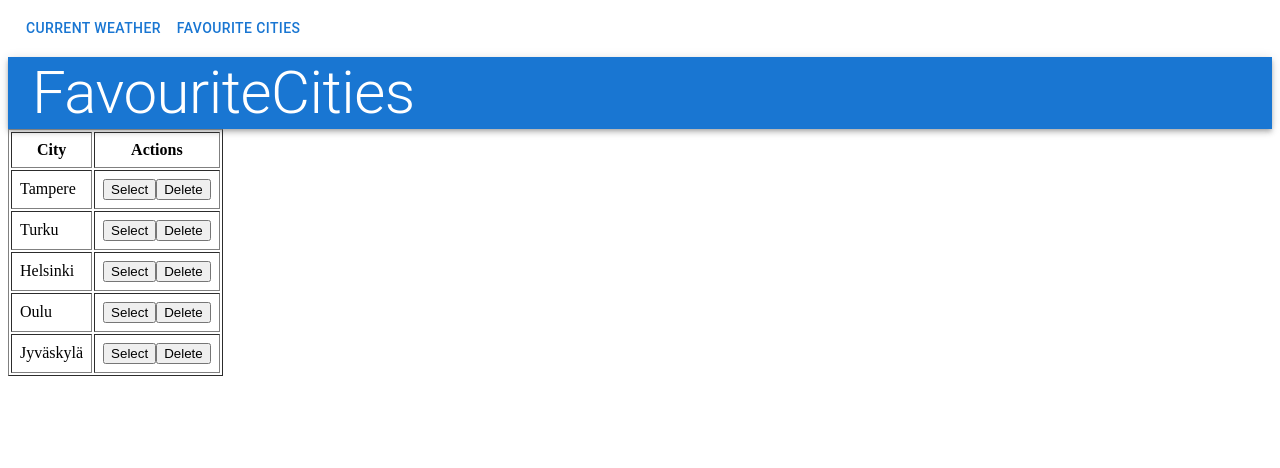
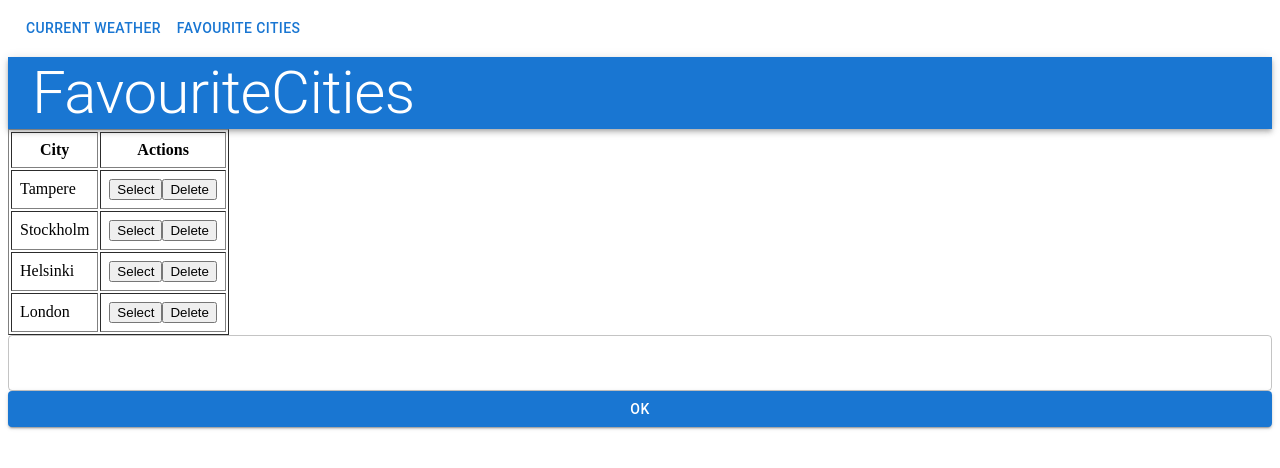
Before and after one commit to tonytorp/ReactSep2025, a React (Vite) app in the folder weather-app/: page /favCities in a window 1280 px wide. Shown: the top 468 px of the page. Built offline with nearby package versions, Linux system fonts and the light colour scheme.

Commit message:
Add, delete fav cities

```diff
--- a/weather-app/src/screens/FavouriteCitiesScreen.jsx
+++ b/weather-app/src/screens/FavouriteCitiesScreen.jsx
@@ -1,13 +1,42 @@
+import CitySelector from "../components/CitySelector";
 import Header from "../components/Header";
+import {useState} from "react"
 
-const favCities = [
- "Tampere", "Turku", "Helsinki", "Oulu", "Jyväskylä"
-];
 
 // Miten luon listan/table rowt tms itemit datan pohjalta?
 // Miten käsittelen dynaamisesti dataa
 
 const FavouriteCitiesScreen = () => {
+    const [favCities, setFavCities] = useState(
+        [
+            { id: 1, cityName: "Tampere", country: "FI"},
+            { id: 2, cityName: "Stockholm", country: "SE"},
+            { id: 3, cityName: "Helsinki", country: "FI"},
+            { id: 4, cityName: "London", country: "UK"},
+        ]
+    );
+
+    const addNewCity = (newCityName)=>{
+        // Luodaan uusi kaupunki nimeltä newCity
+        const newCity = { id: favCities.length, cityName: newCityName, country: "FI"}
+
+        // Jos korvattaisiin olemassa olevan kaupungin nimi (demo)
+        // const modifiedCity = { ...newCity, cityName: "Uusi nimi"};
+        // console.log(modifiedCity);
+        // otetaan olemassa oleva favCities ja lisätään siihen uusi kaupunki
+        // Spread -operaattori ...
+        setFavCities( [...favCities, newCity])
+        console.log(newCity)
+    }
+
+    const handleDelete = (id) => {
+        // Mitä tämä vaatii??
+        // Moderni listasta tai tietorakenteesta poisto JS:ssä
+        // käytetään filter -funktiota ja luodaan uusi lista, jossa kaikki muut paitsi filterin löytämä olio
+        // Poistettava jää suodattimen ulkopuolelle ja muut muodostavat uuden listan
+        setFavCities( favCities.filter((city) => city.id !== id));
+    }
+
     return(
         <div>
             <Header title={"FavouriteCities"}></Header>
@@ -21,12 +50,16 @@ const FavouriteCitiesScreen = () => {
                 <tbody>
                     { favCities.map((city, index) =>(
                         <tr key={index}>
-                          <td>{city}</td>
-                          <td><button>Select</button><button>Delete</button></td>
+                          <td>{city.cityName}</td>
+                          <td>
+                            <button>Select</button>
+                            <button onClick={() => handleDelete(city.id)}>Delete</button>
+                           </td>
                         </tr>
                     ))}
                 </tbody>
             </table>
+            <CitySelector onChange={addNewCity} ></CitySelector>
 
         </div>
     )
```
